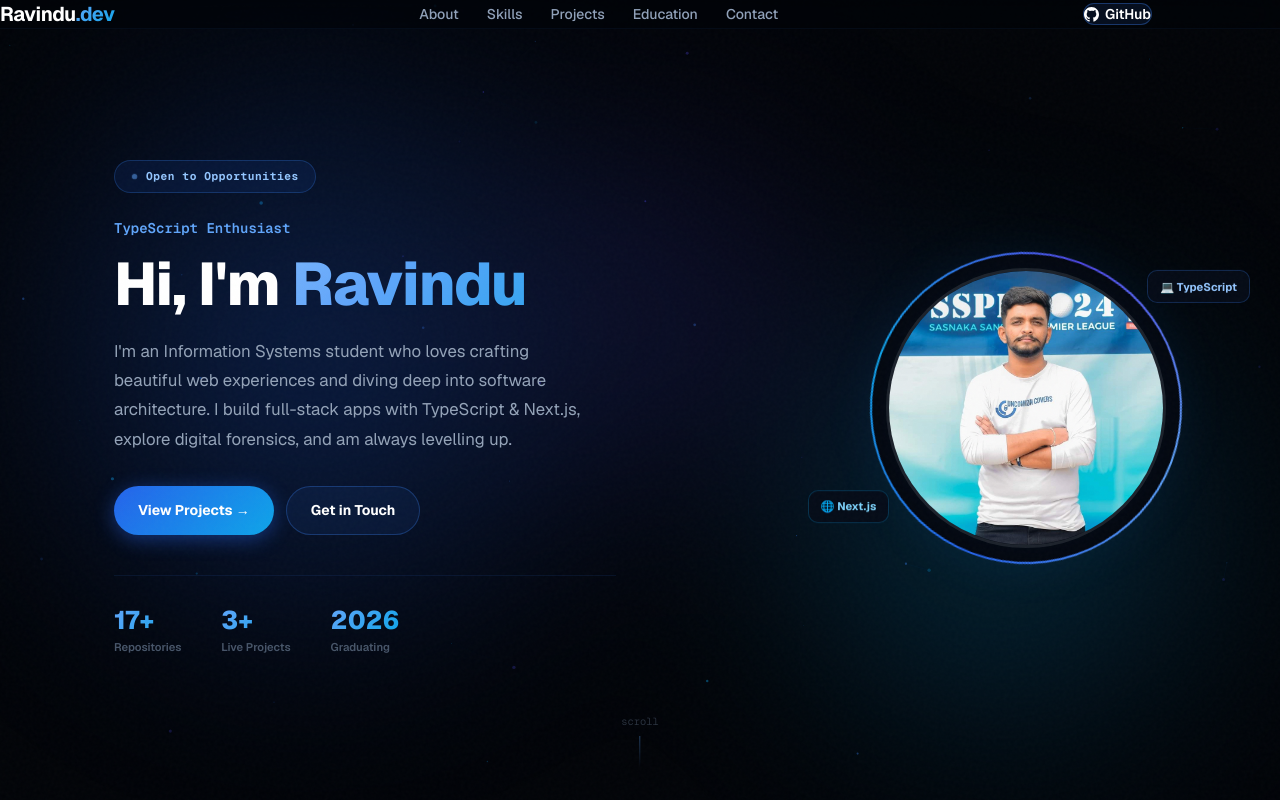
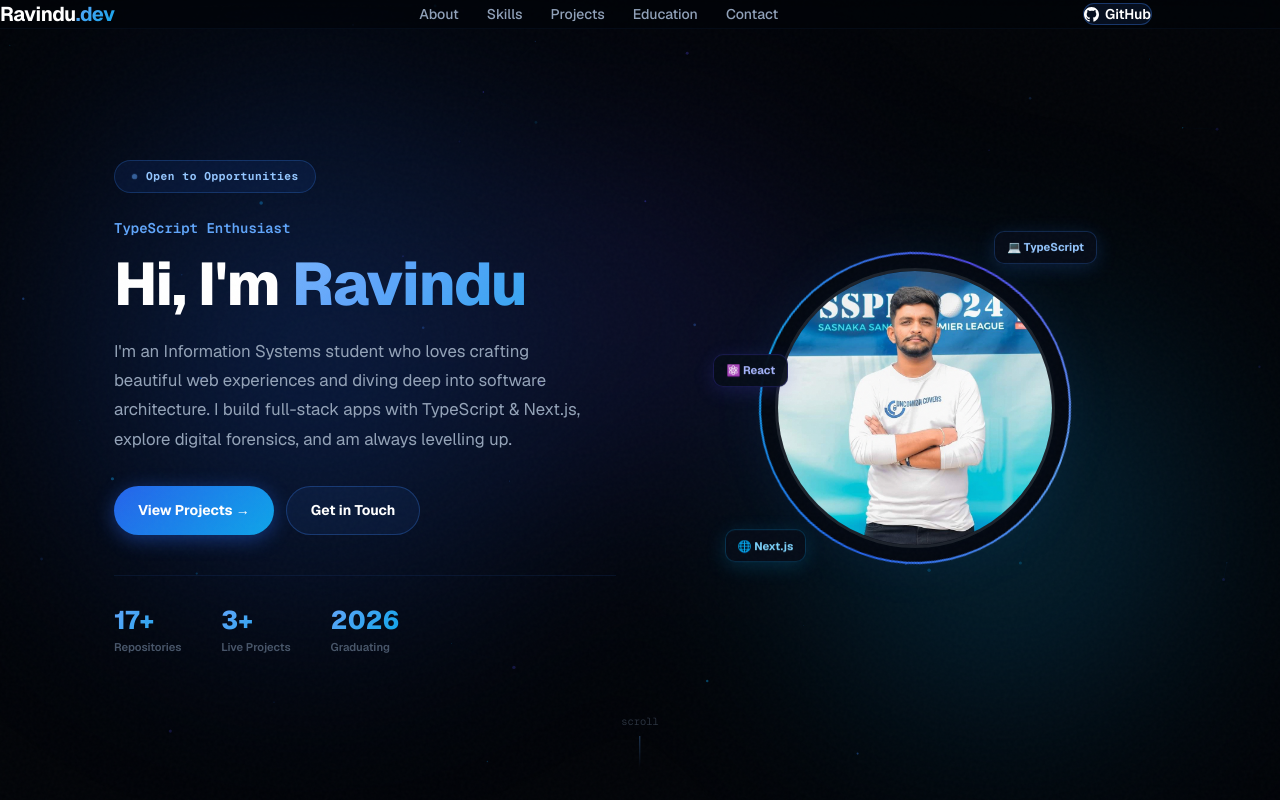
Before and after one commit to RavinduWanasinghe0524/Portfolio-next, a Next.js app: page / in a window 1280 px wide. Shown: the top 800 px of the page. Built offline with nearby package versions, Linux system fonts and the light colour scheme.

Commit message:
feat: implement Education and Hero components with supporting data structure

```diff
--- a/src/components/Education.tsx
+++ b/src/components/Education.tsx
@@ -37,13 +37,20 @@ export default function Education() {
             className="inline-flex items-center gap-1.5 text-xs font-semibold tracking-[0.12em] uppercase mb-3"
             style={{ fontFamily: "var(--font-geist-mono)", color: "#60a5fa" }}
           >
-            <span style={{ color: "#7dd3fc", opacity: 0.7 }}>{"//"}</span> background
+            <span style={{ color: "#7dd3fc", opacity: 0.7 }}>{"// "}</span> background
           </div>
           <h2 className="text-4xl font-bold text-white mb-2">
-            Education <span style={{
-              background: "linear-gradient(135deg,#60a5fa,#0ea5e9)",
-              WebkitBackgroundClip: "text", WebkitTextFillColor: "transparent", backgroundClip: "text",
-            }}>Timeline</span>
+            Education{" "}
+            <span
+              style={{
+                background: "linear-gradient(135deg,#60a5fa,#0ea5e9)",
+                WebkitBackgroundClip: "text",
+                WebkitTextFillColor: "transparent",
+                backgroundClip: "text",
+              }}
+            >
+              Timeline
+            </span>
           </h2>
           <div
             className="h-[3px] w-14 mx-auto mt-3 rounded-full"
@@ -52,61 +59,53 @@ export default function Education() {
         </div>
 
         {/* Timeline body */}
-        <div className="relative pl-10 border-l border-blue-500/20 max-w-3xl mx-auto">
+        <div className="relative max-w-3xl mx-auto">
+          {/* Vertical line */}
+          <div
+            className="absolute left-5 top-0 bottom-0 w-px"
+            style={{ background: "linear-gradient(to bottom, rgba(59,130,246,0.4), rgba(14,165,233,0.15), transparent)" }}
+          />
+
           {EDUCATION.map((item, idx) => {
             const isBlue = item.color === "blue";
             return (
-              <div key={idx} className="relative mb-12 last:mb-0 reveal">
-                {/* Connector Point */}
+              <div key={idx} className={`relative pl-16 mb-12 last:mb-0 ${idx % 2 === 0 ? "reveal-left" : "reveal-right"}`}>
+                {/* Connector dot */}
                 <div
-                  className="absolute -left-[50px] top-5 w-5 h-5 rounded-full bg-slate-950 border-2 flex items-center justify-center transition-all duration-300 hover:scale-125"
+                  className="absolute left-0 top-6 w-10 h-10 rounded-full flex items-center justify-center text-lg z-10"
                   style={{
-                    borderColor: isBlue ? "#3b82f6" : "#0ea5e9",
+                    background: isBlue ? "rgba(37,99,235,0.15)" : "rgba(14,165,233,0.12)",
+                    border: `2px solid ${isBlue ? "rgba(59,130,246,0.5)" : "rgba(14,165,233,0.5)"}`,
                     boxShadow: isBlue
-                      ? "0 0 10px rgba(59,130,246,0.3)"
-                      : "0 0 10px rgba(14,165,233,0.3)",
+                      ? "0 0 16px rgba(59,130,246,0.35)"
+                      : "0 0 16px rgba(14,165,233,0.35)",
                   }}
                 >
-                  <span
-                    className="w-1.5 h-1.5 rounded-full"
-                    style={{ background: isBlue ? "#3b82f6" : "#0ea5e9" }}
-                  />
+                  {idx === 0 ? "🎓" : "📐"}
                 </div>
 
                 {/* Card */}
                 <div
-                  className="glass glow-border mouse-glow p-6 rounded-2xl transition-all duration-300 hover:translate-x-1.5"
+                  className="glass glow-border mouse-glow card-hover p-6 rounded-2xl"
                   onMouseMove={onMouseMove}
-                  onMouseEnter={(e) => {
-                    e.currentTarget.style.boxShadow = "0 10px 30px rgba(0,0,0,0.4)";
-                  }}
-                  onMouseLeave={(e) => {
-                    e.currentTarget.style.boxShadow = "";
-                  }}
                 >
+                  {/* Top row */}
                   <div className="flex flex-wrap items-center justify-between gap-3 mb-4">
                     <span
                       className="text-[10px] font-bold font-mono px-3 py-1 rounded-full border"
                       style={{
-                        background: isBlue
-                          ? "rgba(37,99,235,0.06)"
-                          : "rgba(14,165,233,0.06)",
-                        borderColor: isBlue
-                          ? "rgba(37,99,235,0.25)"
-                          : "rgba(14,165,233,0.25)",
+                        background: isBlue ? "rgba(37,99,235,0.08)" : "rgba(14,165,233,0.08)",
+                        borderColor: isBlue ? "rgba(37,99,235,0.3)" : "rgba(14,165,233,0.3)",
                         color: isBlue ? "#93c5fd" : "#7dd3fc",
                       }}
                     >
                       {item.period}
                     </span>
-                    <span className="text-xs text-slate-500 font-medium">
-                      {item.school}
-                    </span>
+                    <span className="text-xs text-slate-500 font-medium">{item.school}</span>
                   </div>
 
-                  <h3 className="text-xl font-bold text-white mb-1.5">
-                    {item.degree}
-                  </h3>
+                  <h3 className="text-xl font-bold text-white mb-1.5">{item.degree}</h3>
+
                   {item.faculty && (
                     <p
                       className="text-xs font-semibold mb-3.5"
@@ -116,19 +115,12 @@ export default function Education() {
                     </p>
                   )}
 
-                  <p className="text-slate-400 text-sm leading-relaxed mb-4">
-                    {item.desc}
-                  </p>
+                  <p className="text-slate-400 text-sm leading-relaxed mb-4">{item.desc}</p>
 
                   <ul className="space-y-2">
                     {item.highlights.map((hl, i) => (
-                      <li
-                        key={i}
-                        className="flex items-start gap-2 text-xs text-slate-500 font-mono"
-                      >
-                        <span style={{ color: isBlue ? "#60a5fa" : "#0ea5e9" }}>
-                          →
-                        </span>
+                      <li key={i} className="flex items-start gap-2 text-xs text-slate-500 font-mono">
+                        <span style={{ color: isBlue ? "#60a5fa" : "#0ea5e9" }}>→</span>
                         <span>{hl}</span>
                       </li>
                     ))}
--- a/src/components/Hero.tsx
+++ b/src/components/Hero.tsx
@@ -177,7 +177,7 @@ export default function Hero() {
           </div>
 
           {/* ── Right: Avatar ── */}
-          <div style={{ display: "flex", justifyContent: "center", alignItems: "center" }} className="hero-avatar-col">
+          <div style={{ display: "flex", justifyContent: "center", alignItems: "center", padding: "2rem" }} className="hero-avatar-col">
             <div style={{ position: "relative", width: 280, height: 280 }}>
 
               {/* Spinning conic ring */}
@@ -212,32 +212,49 @@ export default function Hero() {
                 <Image src="/2.jpg" alt="Ravindu Wanasinghe" fill className="object-cover" priority sizes="280px" />
               </div>
 
-              {/* Tech badge — TypeScript (top-right, inside safe zone) */}
+              {/* Tech badge — TypeScript (top-right) */}
               <div
                 className="animate-float"
                 style={{
-                  position: "absolute", top: "4%", right: "-30%", zIndex: 10,
+                  position: "absolute", top: "-10%", right: "-15%", zIndex: 10,
                   background: "rgba(6,12,24,0.92)", backdropFilter: "blur(14px)",
                   border: "1px solid rgba(59,130,246,0.25)", borderRadius: 10,
                   padding: "0.4rem 0.75rem", fontSize: "0.7rem", fontWeight: 700,
                   color: "#93c5fd", whiteSpace: "nowrap", animationDelay: "0s",
+                  boxShadow: "0 4px 20px rgba(59,130,246,0.2)",
                 }}
               >
                 💻 TypeScript
               </div>
 
-              {/* Tech badge — Next.js (bottom-left, inside safe zone) */}
+              {/* Tech badge — Next.js (bottom-left) */}
               <div
                 className="animate-float"
                 style={{
-                  position: "absolute", bottom: "6%", left: "-28%", zIndex: 10,
+                  position: "absolute", bottom: "-8%", left: "-18%", zIndex: 10,
                   background: "rgba(6,12,24,0.92)", backdropFilter: "blur(14px)",
                   border: "1px solid rgba(14,165,233,0.25)", borderRadius: 10,
                   padding: "0.4rem 0.75rem", fontSize: "0.7rem", fontWeight: 700,
                   color: "#7dd3fc", whiteSpace: "nowrap", animationDelay: "1.5s",
+                  boxShadow: "0 4px 20px rgba(14,165,233,0.2)",
                 }}
               >
                 🌐 Next.js
+              </div>
+
+              {/* Tech badge — React (top-left) */}
+              <div
+                className="animate-float"
+                style={{
+                  position: "absolute", top: "35%", left: "-22%", zIndex: 10,
+                  background: "rgba(6,12,24,0.92)", backdropFilter: "blur(14px)",
+                  border: "1px solid rgba(79,70,229,0.25)", borderRadius: 10,
+                  padding: "0.4rem 0.75rem", fontSize: "0.7rem", fontWeight: 700,
+                  color: "#a5b4fc", whiteSpace: "nowrap", animationDelay: "0.8s",
+                  boxShadow: "0 4px 20px rgba(79,70,229,0.2)",
+                }}
+              >
+                ⚛️ React
               </div>
 
             </div>
@@ -261,8 +278,24 @@ export default function Hero() {
             grid-template-columns: 1fr 1fr !important;
           }
           .hero-avatar-col {
-            justify-content: flex-end !important;
+            justify-content: center !important;
+            overflow: visible !important;
           }
+        }
+        @keyframes hero-in {
+          from { opacity: 0; transform: translateY(32px); }
+          to   { opacity: 1; transform: translateY(0); }
+        }
+        .hero-left > * {
+          animation: hero-in 0.7s ease both;
+        }
+        .hero-left > *:nth-child(1) { animation-delay: 0.05s; }
+        .hero-left > *:nth-child(2) { animation-delay: 0.15s; }
+        .hero-left > *:nth-child(3) { animation-delay: 0.25s; }
+        .hero-left > *:nth-child(4) { animation-delay: 0.38s; }
+        .hero-left > *:nth-child(5) { animation-delay: 0.5s; }
+        .hero-right-wrap {
+          animation: hero-in 0.8s 0.35s ease both;
         }
       `}</style>
     </section>
--- a/src/lib/data.ts
+++ b/src/lib/data.ts
@@ -151,7 +151,7 @@ export const PROJECTS: Project[] = [
     tech: ["Python", "CLI", "Analytics"],
     date: "Feb 2026",
     status: "Completed",
-    code: "https://github.com/RavinduWanasinghe0524/Zen-",
+    code: "https://github.com/RavinduWanasinghe0524/Zen-Productivity",
   },
   {
     id: "ems",
```
